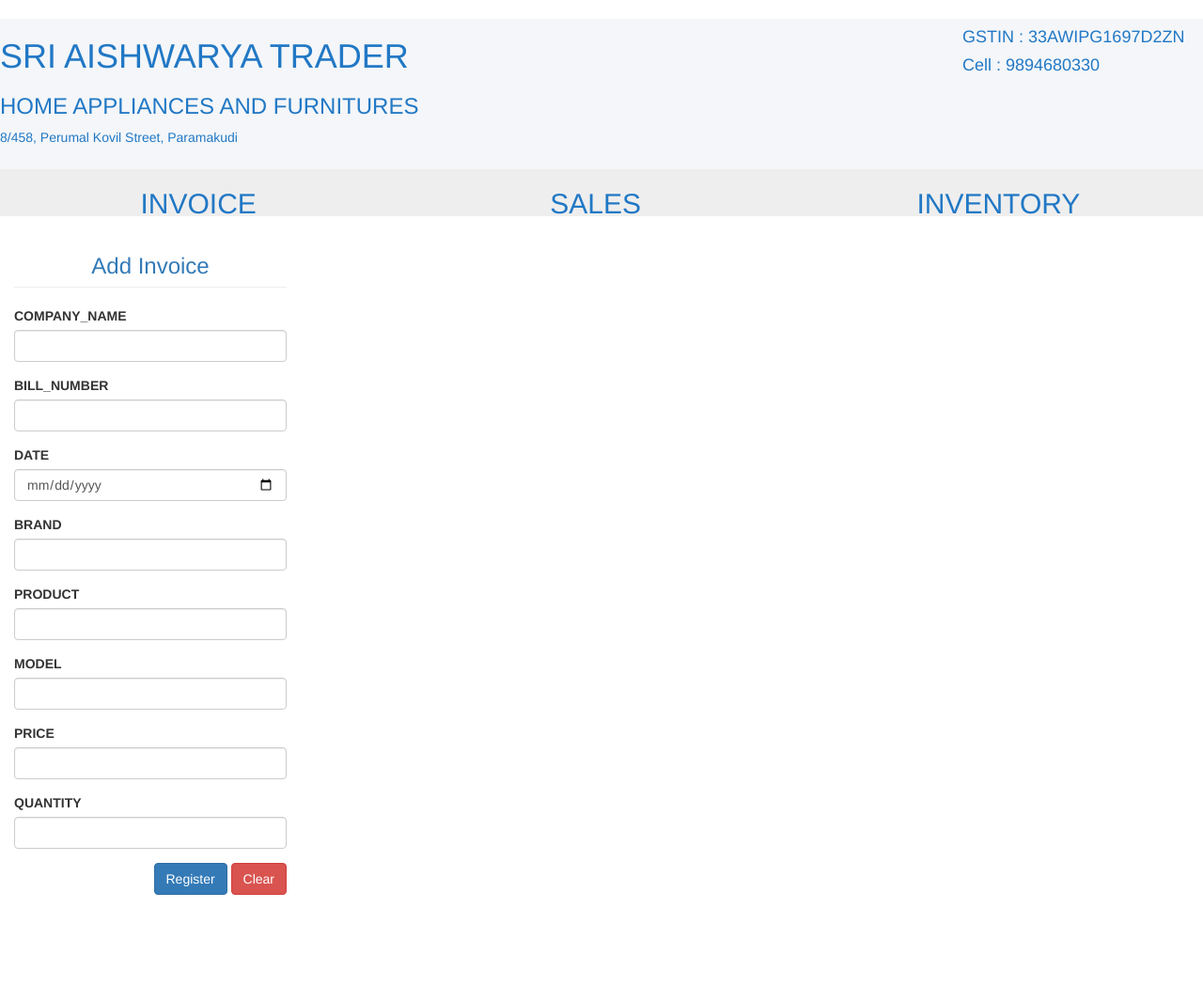
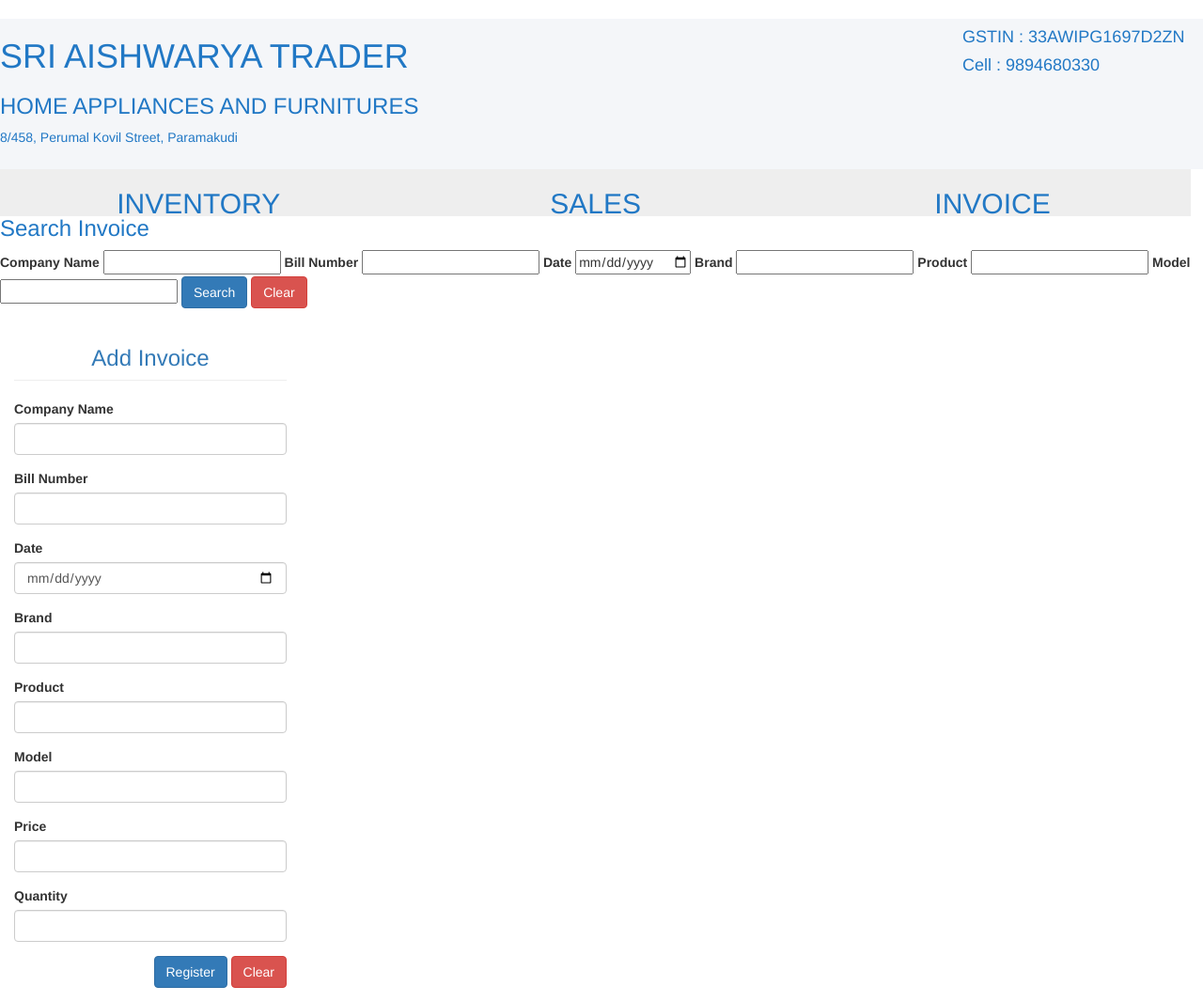
Before and after one commit to priyathogulua92/Inventory_Manager, a Django app: page /invoice/ in a window 1280 px wide. Shown: the whole page at 94% size. Before the commit the page ends 952 px from the top, so only its background shows below. Run offline with Django 3.2, Linux system fonts and the light colour scheme; data that the repository does not hold is empty; some libraries are stand-ins or nearby versions.

Commit message:
Search option implememnted

```diff
--- a/INVENTRY_MANAGER/INVENTRY_MANAGER/urls.py
+++ b/INVENTRY_MANAGER/INVENTRY_MANAGER/urls.py
@@ -19,7 +19,7 @@ from stock_manager import views
 
 urlpatterns = [
     path('admin/', admin.site.urls),
-    path('', views.invoice),
+    path('', views.inventory),
     path('invoice/', views.invoice),
     path('inventory/', views.inventory),
     path('sales/', views.sales),
--- a/INVENTRY_MANAGER/static/css/style.css
+++ b/INVENTRY_MANAGER/static/css/style.css
@@ -33,32 +33,11 @@ h2{
     background-color: #f4f6f9;
 
 }
-.invoice{
+.link_left{
     float:left;
     border: 100px;
     height: 50px;
     width: 33%;
-    background-color: #eee;
-    text-align: center;
-
-
-
-}
-
-.sales{
-    float:left;
-    border: 100px;
-    height: 50px;
-    width: 33%;
-    background-color: #eee;
-    text-align: center;
-}
-
-.inventory{
-    float:right;
-    border: 100px;
-    height: 50px;
-    width: 34%;
     background-color: #eee;
     text-align: center;
 }
@@ -86,3 +65,8 @@ th{
     padding-top: 300px;
     display: inline-block;
 }
+
+.search{
+    height: 100px;
+    width: 100%;
+}
--- a/INVENTRY_MANAGER/stock_manager/models.py
+++ b/INVENTRY_MANAGER/stock_manager/models.py
@@ -6,9 +6,9 @@ from django.db import models
 class Sales(models.Model):
     customer_name = models.CharField(max_length=50)
     date = models.DateField()
-    brand_name = models.CharField(max_length=20)
+    brand = models.CharField(max_length=20)
     product = models.CharField(max_length=20)
-    model_Name = models.CharField(max_length=20)
+    model = models.CharField(max_length=20)
     price = models.IntegerField(default=0)
     quantity = models.IntegerField(default=0)
     amount = models.IntegerField(default=0)
--- a/INVENTRY_MANAGER/stock_manager/views.py
+++ b/INVENTRY_MANAGER/stock_manager/views.py
@@ -7,56 +7,115 @@ from django.core import exceptions
 
 
 def sales(request):
-    if request.method == "POST":
+    if request.GET:
+        qcustomer_name = '.*'
+        qdate = '.*'
+        qbrand = '.*'
+        qmodel = '.*'
+        qproduct = '.*'
+        customer_name = str(request.GET['cust_name']).upper()
+        date = request.GET['date']
+        brand = str(request.GET['brand']).upper()
+        product = str(request.GET['product']).upper()
+        model = str(request.GET['model']).upper()
+        if customer_name:
+            qcustomer_name = customer_name
+        elif date:
+            qdate = date
+        elif brand:
+            qbrand = brand
+        elif model:
+            qmodel = model
+        elif product:
+            qproduct = product
+
+        sales_list = Sales.objects.filter(customer_name__iregex=rf'{qcustomer_name}', date__iregex=rf'{qdate}',
+                                          brand__iregex=rf'{qbrand}', model__iregex=rf'{qmodel}', product__iregex=rf'{qproduct}')
+        return render(request, 'sales.html', {'sales_list': sales_list})
+
+    elif request.method == "POST" and request.POST:
+        if (request.POST['Cust_name'] == "" or request.POST["Date"] == "" or request.POST["Brand"] == "" or request.POST["Product"] == "" or request.POST["Model"] == "" or request.POST["Price"] == "" or request.POST["Quantity"] == ""):
+            return render(request, 'sales.html', {'error': "All inputs are mandatory"})
+
         sales1 = Sales()
-        sales1.customer_name = (request.POST["Cust_name"]).upper()
-        sales1.date = (request.POST["Date"])
-        sales1.brand_name = (request.POST["Brand_name"]).upper()
-        sales1.product = (request.POST["Product"]).upper()
-        sales1.model_Name = (request.POST["Model_name"]).upper()
-        sales1.price = int(request.POST["Price"])
-        sales1.quantity = int(request.POST["Quantity"])
+        sales1.customer_name = (request.POST["cust_name"]).upper()
+        sales1.date = (request.POST["date"])
+        sales1.brand = (request.POST["brand"]).upper()
+        sales1.product = (request.POST["product"]).upper()
+        sales1.model = (request.POST["model"]).upper()
+        sales1.price = int(request.POST["price"])
+        sales1.quantity = int(request.POST["quantity"])
         sales1.amount = int(sales1.price*sales1.quantity)
         try:
             inventryObj = Inventory.objects.get(
-                brand=sales1.brand_name, product=sales1.product, model=sales1.model_Name)
-            print("Before: ", inventryObj.quantity)
+                brand=sales1.brand, product=sales1.product, model=sales1.model)
             if inventryObj.quantity < sales1.quantity:
-                return render(request, 'sales.html', {'error': "Only {} stock available for item {} {} {} ".format(inventryObj.quantity, sales1.brand_name, sales1.product, sales1.model_Name)})
+                return render(request, 'sales.html', {'error': "Only {} stock available for item {} {} {} ".format(inventryObj.quantity, sales1.brand, sales1.product, sales1.model)})
             inventryObj.quantity -= sales1.quantity
-            print("After: ", inventryObj.quantity)
             inventryObj.save()
             sales1.save()
 
         except Inventory.DoesNotExist:
-            return render(request, 'sales.html', {'error': "{} {} {} stock not available".format(sales1.brand_name, sales1.product, sales1.model_Name)})
+            return render(request, 'sales.html', {'error': "{} {} {} stock not available".format(sales1.brand, sales1.product, sales1.model)})
         except Inventory.MultipleObjectsReturned:
-            return render(request, 'sales.html', {'error': "{} {} {} Multiple entry of same product is there".format(sales1.brand_name, sales1.product, sales1.model_Name)})
+            return render(request, 'sales.html', {'error': "{} {} {} Multiple entry of same product is there".format(sales1.brand, sales1.product, sales1.model)})
 
     sales_list = Sales.objects.all().order_by('-date')[:10]
     return render(request, 'sales.html', {'sales_list': sales_list})
 
 
 def invoice(request):
-    if request.method == 'POST':
-        print("Inside POST + ", request)
+    if request.GET:
+        qcompany_name = '.*'
+        qbill_number = '.*'
+        qdate = '.*'
+        qbrand = '.*'
+        qmodel = '.*'
+        qproduct = '.*'
+        company_name = str(request.GET['company_name']).upper()
+        bill_number = str(request.GET['bill_number']).upper()
+        date = (request.GET['date'])
+        brand = str(request.GET['brand']).upper()
+        product = str(request.GET['product']).upper()
+        model = str(request.GET['model']).upper()
+
+        if company_name:
+            qcompany_name = company_name
+        elif bill_number:
+            qbill_number = bill_number
+        elif date:
+            qdate = date
+        elif brand:
+            qbrand = brand
+        elif model:
+            qmodel = model
+        elif product:
+            qproduct = product
+
+        invoice_list = Invoice.objects.filter(company_name__iregex=rf'{qcompany_name}', bill_number__iregex=rf'{qbill_number}', date__iregex=rf'{qdate}',
+                                              brand__iregex=rf'{qbrand}', model__iregex=rf'{qmodel}', product__iregex=rf'{qproduct}')
+        return render(request, 'invoice.html', {'invoice_list': invoice_list})
+
+    elif request.method == 'POST' and request.POST:
+        if (request.POST["company_name"] == "" or request.POST["bill_number"] == "" or request.POST["date"] == "" or request.POST["brand"] == "" or request.POST["product"] == "" or request.POST["model"] == "" or request.POST["price"] == "" or request.POST["quantity"] == ""):
+            return render(request, 'invoice.html', {'error': "All inputs are mandatory"})
+
         invoice1 = Invoice()
-        invoice1.company_name = str(request.POST['COMPANY_NAME']).upper()
-        invoice1.bill_number = int(request.POST['BILL_NUMBER'])
-        invoice1.date = request.POST['DATE']
-        invoice1.brand = str(request.POST['BRAND']).upper()
-        invoice1.product = str(request.POST['PRODUCT']).upper()
-        invoice1.model = str(request.POST['MODEL']).upper()
-        invoice1.price = int(request.POST['PRICE'])
-        invoice1.quantity = int(request.POST['QUANTITY'])
+        invoice1.company_name = str(request.POST['company_name']).upper()
+        invoice1.bill_number = str(request.POST['bill_number']).upper()
+        invoice1.date = request.POST['date']
+        invoice1.brand = str(request.POST['brand']).upper()
+        invoice1.product = str(request.POST['product']).upper()
+        invoice1.model = str(request.POST['model']).upper()
+        invoice1.price = int(request.POST['price'])
+        invoice1.quantity = int(request.POST['quantity'])
         invoice1.amount = int(invoice1.price*invoice1.quantity)
         try:
-            dbInventoryQs = Inventory.objects.get(
+            inventoryObj = Inventory.objects.get(
                 brand=invoice1.brand, product=invoice1.product, model=invoice1.model)
-            print("Before quantity: ", dbInventoryQs.quantity)
-            dbInventoryQs.quantity += invoice1.quantity
-            print("After quantity: ", dbInventoryQs.quantity)
-            dbInventoryQs.save()
+            inventoryObj.quantity += invoice1.quantity
+            inventoryObj.price = invoice1.price
+            inventoryObj.save()
             invoice1.save()
         except Inventory.DoesNotExist:
             inventoryObj = Inventory()
@@ -65,49 +124,30 @@ def invoice(request):
             inventoryObj.model = invoice1.model
             inventoryObj.price = invoice1.price
             inventoryObj.quantity = invoice1.quantity
-            print("Creating new entry")
             inventoryObj.save()
             invoice1.save()
         except Inventory.MultipleObjectsReturned:
             return render(request, 'invoice.html', {'error': "{} {} {} Multiple entry of same product is there".format(invoice1.brand, invoice1.product, invoice1.model)})
-
     invoice_list = Invoice.objects.all().order_by('-date')[:10]
     return render(request, 'invoice.html', {'invoice_list': invoice_list})
 
 
 def inventory(request):
-    print("First GET ", request.GET)
     if request.GET:
-        brand = str(request.GET['BRAND']).upper()
-        product = str(request.GET['PRODUCT']).upper()
-        model = str(request.GET['MODEL']).upper()
-        if len(brand) == 0 and len(product) == 0 and len(model) == 0:
-            dbInventoryQs = Inventory.objects.all().order_by("brand")[:10]
-
-        elif len(brand) > 0 and len(product) > 0 and len(model) > 0:
-            dbInventoryQs = Inventory.objects.filter(
-                brand=brand, product=product, model=model)
-
-        elif len(brand) > 0 and len(product) > 0:
-            dbInventoryQs = Inventory.objects.filter(
-                brand=brand, product=product)
-
-        elif len(brand) > 0 and len(model) > 0:
-            dbInventoryQs = Inventory.objects.filter(brand=brand, model=model)
-
-        elif len(product) > 0 and len(model) > 0:
-            dbInventoryQs = Inventory.objects.filter(
-                product=product, model=model)
-
-        elif len(brand) > 0:
-            dbInventoryQs = Inventory.objects.filter(brand=brand)
-
-        elif len(product) > 0:
-            dbInventoryQs = Inventory.objects.filter(product=product)
-
-        elif len(model) > 0:
-            dbInventoryQs = Inventory.objects.filter(model=model)
-
-    else:
-        dbInventoryQs = Inventory.objects.all().order_by('brand')[:10]
-    return render(request, 'inventory.html', {'inventoryData': dbInventoryQs})
+        qbrand = '.*'
+        qmodel = '.*'
+        qproduct = '.*'
+        brand = str(request.GET['brand']).upper()
+        product = str(request.GET['product']).upper()
+        model = str(request.GET['model']).upper()
+        if brand:
+            qbrand = brand
+        elif model:
+            qmodel = model
+        elif product:
+            qproduct = product
+        inventory_list = Inventory.objects.filter(
+            brand__iregex=rf'{qbrand}', model__iregex=rf'{qmodel}', product__iregex=rf'{qproduct}')
+        return render(request, 'inventory.html', {'inventory_list': inventory_list})
+    inventory_list = Inventory.objects.all().order_by('brand')[:10]
+    return render(request, 'inventory.html', {'inventory_list': inventory_list})
--- a/INVENTRY_MANAGER/templates/invoice.html
+++ b/INVENTRY_MANAGER/templates/invoice.html
@@ -26,54 +26,78 @@
       </div>
     </div>
     <hr />
-    <div class="invoice">
-      <a href="/invoice"><h2>INVOICE</h2></a>
+    <div class="link_left">
+      <a href="/inventory"><h2>INVENTORY</h2></a>
     </div>
 
-    <div class="sales">
+    <div class="link_left">
       <a href="/sales"><h2>SALES</h2></a>
     </div>
 
-    <div class="inventory">
-      <a href="/inventory"><h2>INVENTORY</h2></a>
+    <div class="link_left">
+      <a href="/invoice"><h2>INVOICE</h2></a>
     </div>
     <hr />
+    <div>
+      <div class="search">
+        <h3>Search Invoice</h3>
+        <form method="GET" autocomplete="on">
+          {% csrf_token %}
+          <div class="pull-right">
+            <label>Company Name</label>
+            <input type="text" name="company_name" />
+            <label>Bill Number</label>
+            <input type="text" name="bill_number" />
+            <label>Date</label>
+            <input type="date" name="date" />
+            <label>Brand</label>
+            <input type="text" name="brand" />
+            <label>Product</label>
+            <input type="text" name="product" />
+            <label>Model</label>
+            <input type="text" name="model" />
+            <input type="submit" value="Search" class="btn btn-primary" />
+            <input type="reset" value="Clear" class="btn btn-danger" />
+          </div>
+        </form>
+      </div>
+    </div>
     <div>
       <div class="col-md-offset-0 col-md-3">
         <form action="/invoice/" method="POST" autocomplete="on">
           {% csrf_token %}
           <h3 class="page-header text-primary text-center">Add Invoice</h3>
           <div class="form-group">
-            <label>COMPANY_NAME</label>
-            <input type="text" class="form-control" name="COMPANY_NAME" />
+            <label>Company Name</label>
+            <input type="text" class="form-control" name="company_name" />
           </div>
           <div class="form-group">
-            <label>BILL_NUMBER</label>
-            <input type="text" class="form-control" name="BILL_NUMBER" />
+            <label>Bill Number</label>
+            <input type="text" class="form-control" name="bill_number" />
           </div>
           <div class="form-group">
-            <label>DATE</label>
-            <input type="date" class="form-control" name="DATE" />
+            <label>Date</label>
+            <input type="date" class="form-control" name="date" />
           </div>
           <div class="form-group">
-            <label>BRAND</label>
-            <input type="text" class="form-control" name="BRAND" />
+            <label>Brand</label>
+            <input type="text" class="form-control" name="brand" />
           </div>
           <div class="form-group">
-            <label>PRODUCT</label>
-            <input type="text" class="form-control" name="PRODUCT" />
+            <label>Product</label>
+            <input type="text" class="form-control" name="product" />
           </div>
           <div class="form-group">
-            <label>MODEL</label>
-            <input type="text" class="form-control" name="MODEL" />
+            <label>Model</label>
+            <input type="text" class="form-control" name="model" />
           </div>
           <div class="form-group">
-            <label>PRICE</label>
-            <input type="number" class="form-control" name="PRICE" />
+            <label>Price</label>
+            <input type="number" class="form-control" name="price" />
           </div>
           <div class="form-group">
-            <label>QUANTITY</label>
-            <input type="number" class="form-control" name="QUANTITY" />
+            <label>Quantity</label>
+            <input type="number" class="form-control" name="quantity" />
           </div>
           <div class="form-group pull-right">
             <input type="submit" value="Register" class="btn btn-primary" />
@@ -83,21 +107,24 @@
       </div>
     </div>
     <div>
+      {% if error %}
+      <div class="error1">ERROR: {{error}}</div>
+      {% endif %}
       <div class="col-md-7">
         {% if invoice_list %}
         <h3 class="page-header text-primary text-center">Invoice List</h3>
         <table class="'table table-bordered">
           <thead>
             <tr>
-              <th><h4>COMPANY_NAME</h4></th>
-              <th><h4>BILL_NUMBER</h4></th>
-              <th><h4>DATE</h4></th>
-              <th><h4>BRAND</h4></th>
-              <th><h4>PRODUCT</h4></th>
-              <th><h4>MODEL</h4></th>
-              <th><h4>PRICE</h4></th>
-              <th><h4>QUANTITY</h4></th>
-              <th><h4>AMOUNT</h4></th>
+              <th><h4>Company Name</h4></th>
+              <th><h4>Bill Number</h4></th>
+              <th><h4>Date</h4></th>
+              <th><h4>Brand</h4></th>
+              <th><h4>Product</h4></th>
+              <th><h4>Model</h4></th>
+              <th><h4>Price</h4></th>
+              <th><h4>Quantity</h4></th>
+              <th><h4>Amount</h4></th>
             </tr>
           </thead>
           {% for data in invoice_list %}
```
Also changed, not shown: INVENTRY_MANAGER/templates/inventory.html (+18 -18 lines), INVENTRY_MANAGER/templates/sales.html (+46 -24 lines), INVENTRY_MANAGER/stock_manager/migrations/0002_rename_brand_name_sales_brand_and_more.py (added).
